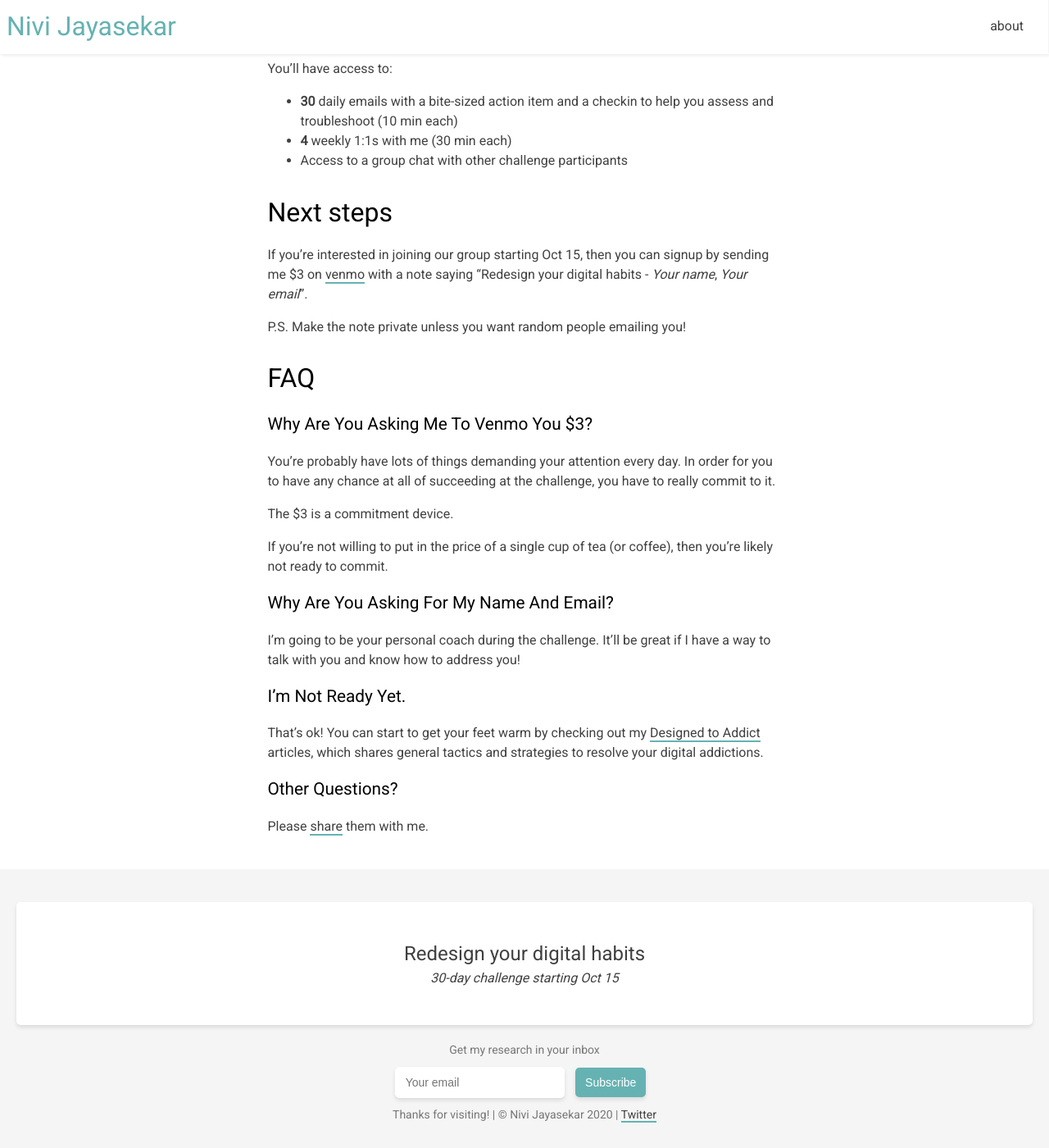
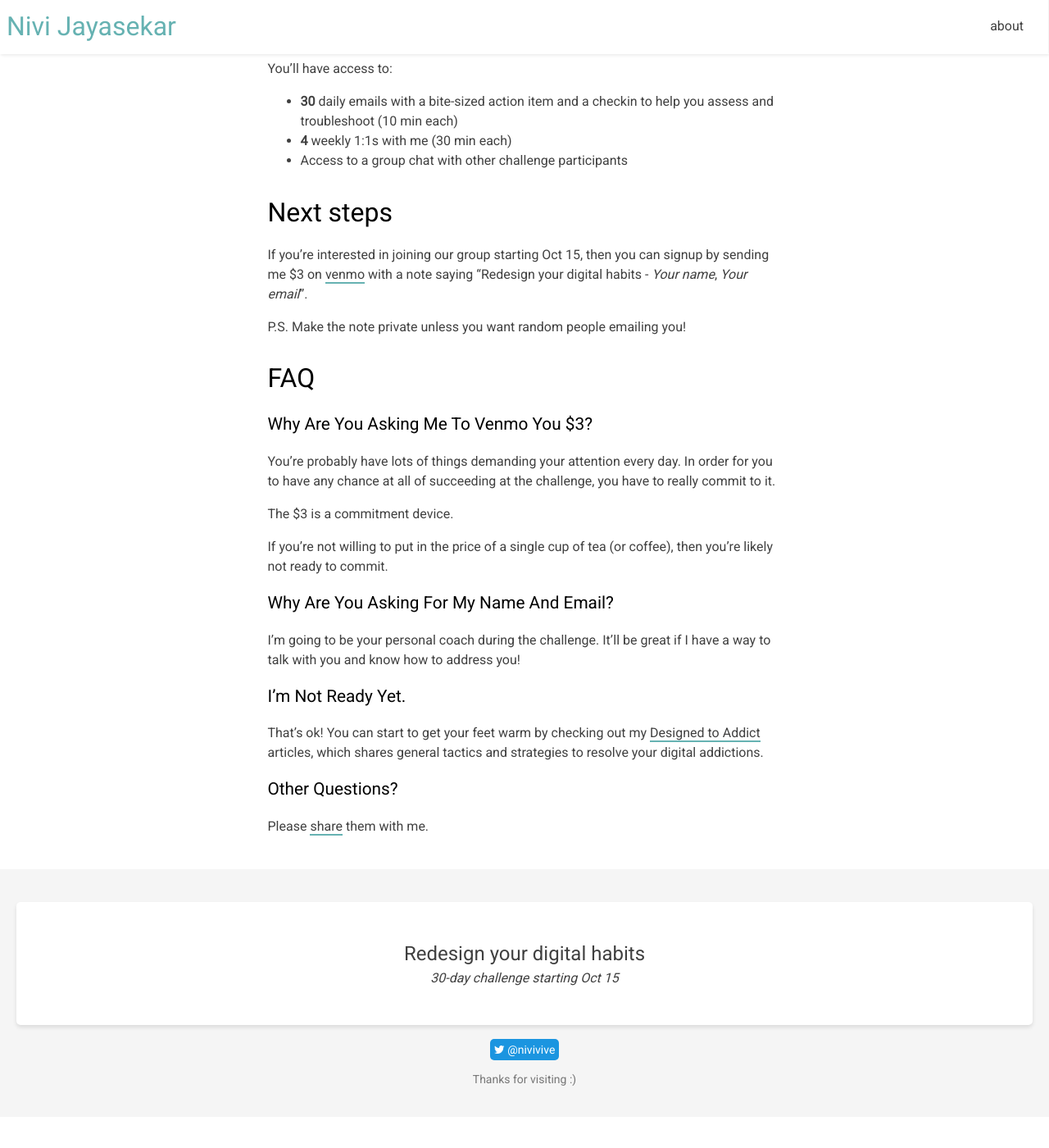
Before and after one commit to nivivive/heynivi, a Jekyll site: the page built from _products/digital-detox.md, in a window 1280 px wide and 1400 px high, scrolled down 688 px. Shown: the whole window at 82% size. Built offline with Jekyll 4.4.1, drawn with Linux system fonts in a browser that asks for light colours; nearby versions of some CDN libraries; after the commit the page ends 2050 px from its top, so only the background shows below that.

Commit message:
follow button

```diff
--- a/_includes/footer.html
+++ b/_includes/footer.html
@@ -9,17 +9,10 @@
     {% endfor %}
   </div>
   <div class="footer-item">
-    Get my research in your inbox
+    <a target="_blank" class="twitter-btn" title="Follow @nivivive on Twitter" href="https://twitter.com/intent/follow?screen_name=nivivive">
+      <i class="fa fa-twitter"></i>
+      <span>@nivivive</span>
+    </a>
   </div>
-  <form class="footer-item" action="https://feedburner.google.com/fb/a/mailverify" method="post" target="popupwindow" onsubmit="window.open('https://feedburner.google.com/fb/a/mailverify?uri=simplify-with-nivi', 'popupwindow', 'scrollbars=yes,width=550,height=520');return true">
-    <input type="text" placeholder="Your email" name="email"/>
-    <input type="hidden" value="simplify-with-nivi" name="uri"/>
-    <input type="hidden" name="loc" value="en_US"/>
-    <input type="submit" value="Subscribe" />
-  </form>
-  <div class="footer-item">
-    Thanks for visiting!
-    | &copy; {{ site.copyright_name }} {{ site.time | date: '%Y' }}
-    | <a href="https://twitter.com/nivivive">Twitter</a>
-  </div>
+  <div class="footer-item">Thanks for visiting :) </div>
 </div>
--- a/css/main.css
+++ b/css/main.css
@@ -342,7 +342,7 @@ article p {
   color: #777;
   font-size: 14px;
   text-align: center;
-  margin: 10px 0;
+  margin: 15px 0;
 }
 
 img.center {
@@ -354,6 +354,24 @@ img.center {
 iframe.giphy-embed {
   display: block;
   margin: 5px auto;
+}
+
+.twitter-btn {
+  border: 0px;
+  height: 30px;
+  border-radius: 5px;
+  padding: 5px;
+  position: relative;
+  box-sizing: border-box;
+  background-color: #1b95e0;
+  color: #fff;
+  font-weight: 500;
+  cursor: pointer;
+}
+
+.twitter-btn:hover {
+  color: #fff;
+  background-color: #0c7abf;
 }
 
  /* 48em = 768px */
```
